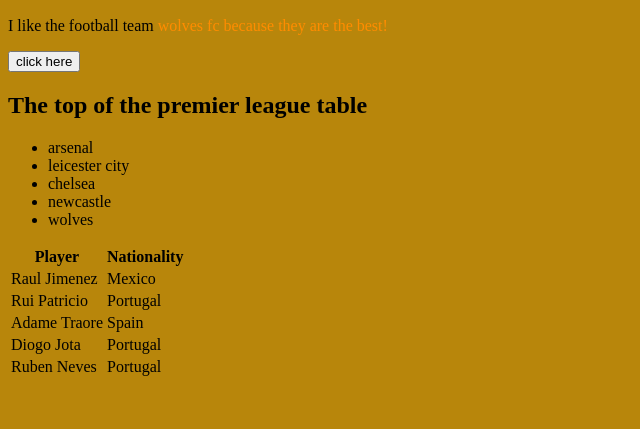
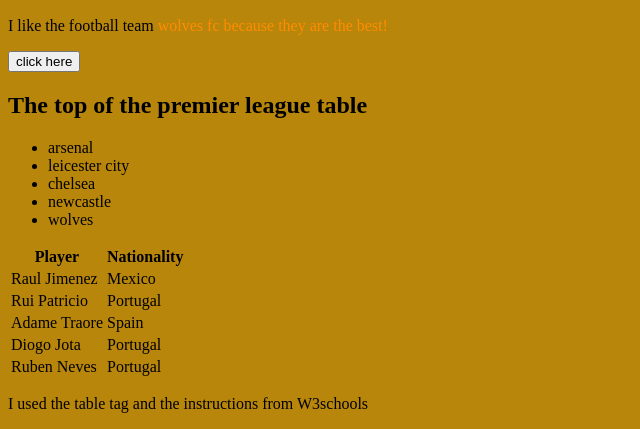
Before and after one commit to emstrez/programming-p, a plain HTML site: page index.html in a window 1280 px wide. Shown: the part 820-1249 px from the top of the page, without its empty margins (0-640 px from the left). Before the commit the page ends 1207 px from the top, so only its background shows below. Drawn offline with Linux system fonts and the light colour scheme.

Commit message:
Update index.html

```diff
--- a/index.html
+++ b/index.html
@@ -47,5 +47,6 @@
     <td>Portugal</td>
   </tr>
 </table>
-  </body>
+    <p>I used the table tag and the instructions from W3schools</p>
+</body>
 </html>
```
